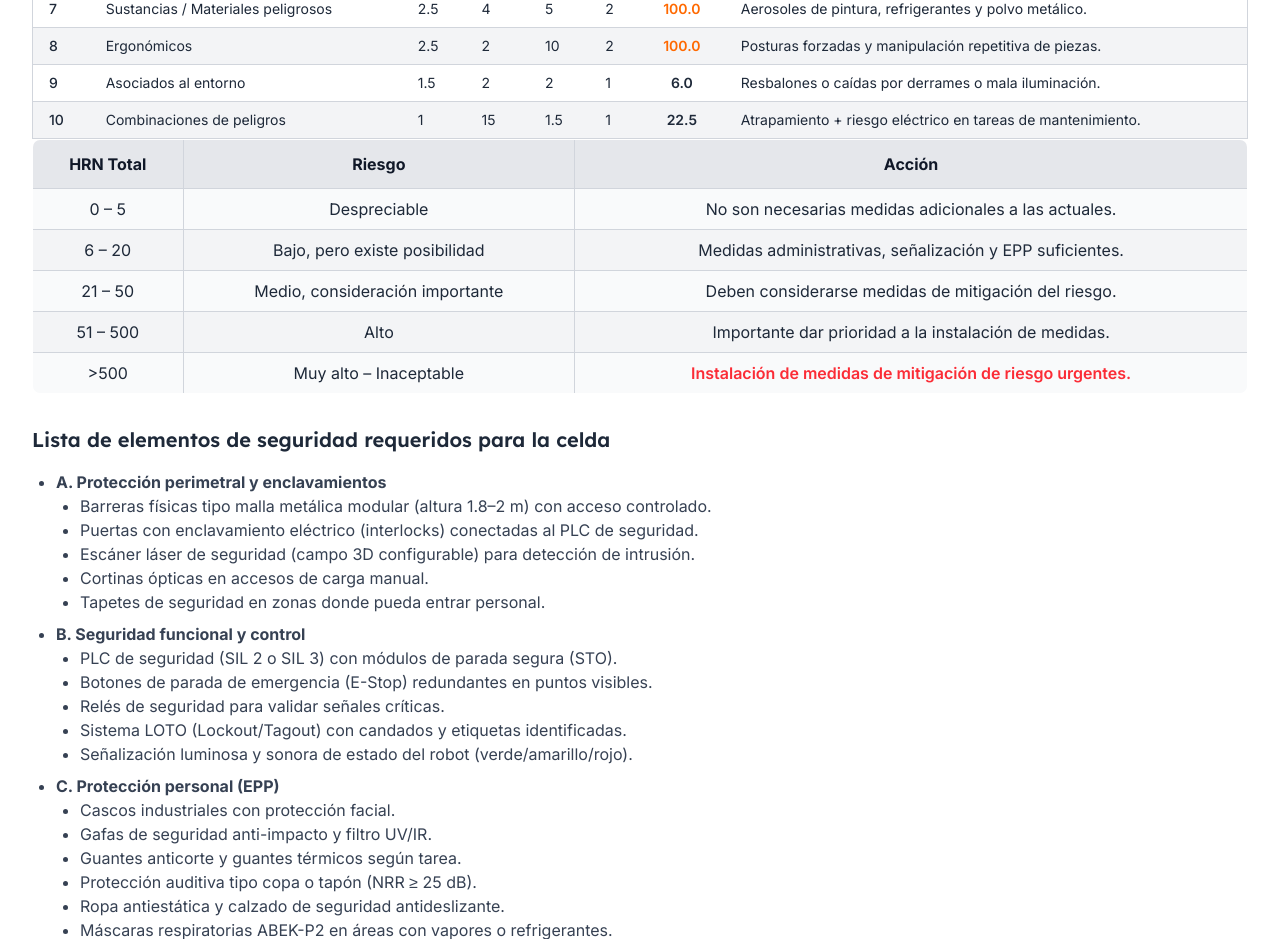
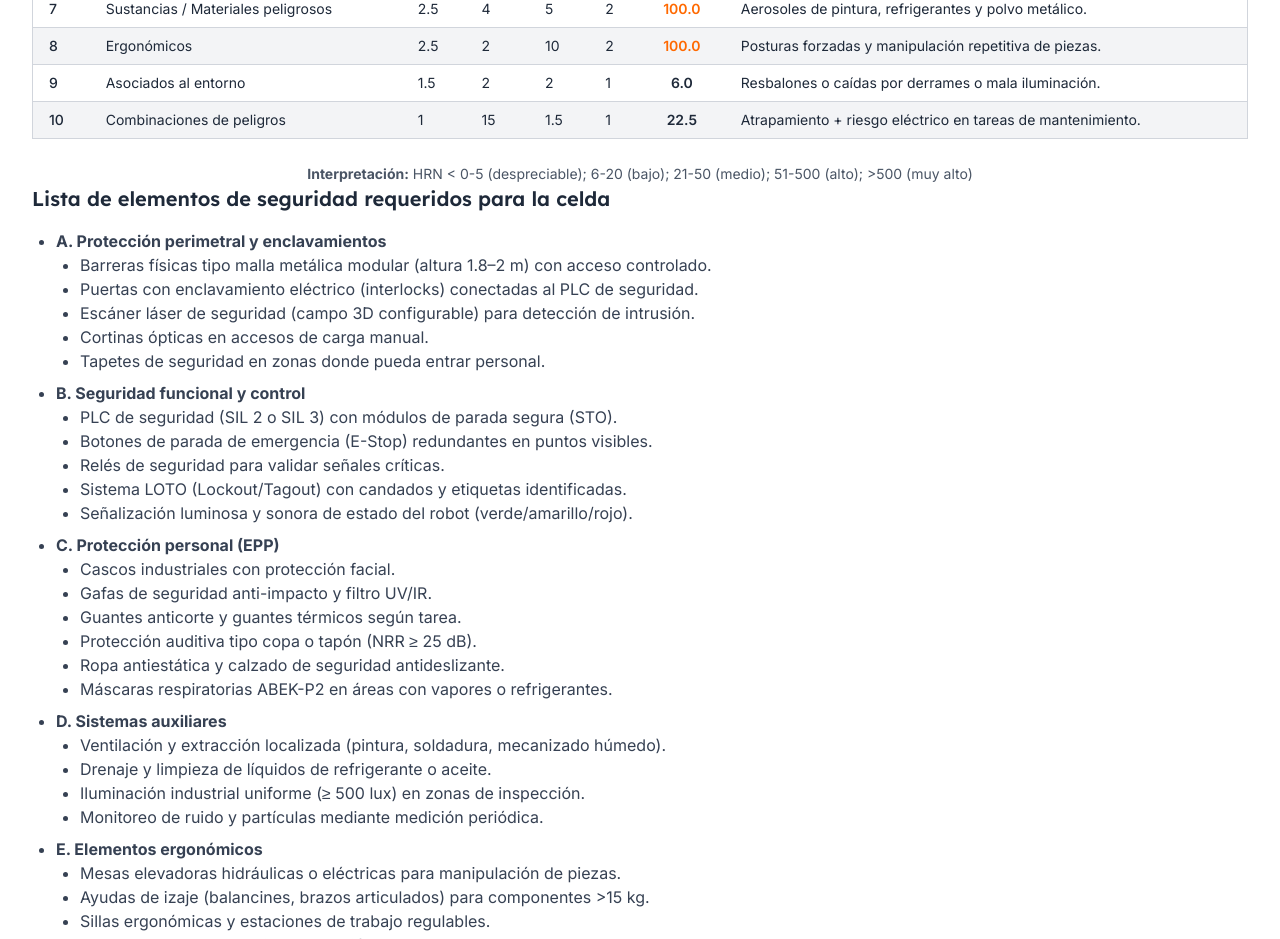
Before and after one commit to JoseAlejandroRosero/Los4Automaticos, an Astro site: page /Los4Automaticos/m5-celdas-de-manufactura-robotizadas in a window 1280 px wide. Shown: the part 5500-6439 px from the top of the page. Built offline with nearby package versions, Linux system fonts and the light colour scheme; Astro itself is replaced by a stand-in of ours.

Commit message:
Update m5-celdas-de-manufactura-robotizadas.astro

```diff
--- a/src/pages/m5-celdas-de-manufactura-robotizadas.astro
+++ b/src/pages/m5-celdas-de-manufactura-robotizadas.astro
@@ -451,45 +451,10 @@ import HeroSection from '../components/HeroSection.astro';
         </tbody>
       </table>
     </div>
+    <p class="mt-6 text-sm text-gray-600 dark:text-gray-400 text-center">
+      <strong>Interpretación:</strong> HRN &lt; 0-5 (despreciable); 6-20 (bajo); 21-50 (medio); 51-500 (alto); >500 (muy alto)
+    </p>
 
-      <table class="w-full text-center border border-gray-300 dark:border-gray-700 rounded-lg overflow-hidden mb-8">
-        <thead class="bg-gray-200 dark:bg-gray-800 text-gray-900 dark:text-gray-100">
-          <tr>
-            <th class="p-3 border border-gray-300 dark:border-gray-700">HRN Total</th>
-            <th class="p-3 border border-gray-300 dark:border-gray-700">Riesgo</th>
-            <th class="p-3 border border-gray-300 dark:border-gray-700">Acción</th>
-          </tr>
-        </thead>
-        <tbody class="text-gray-800 dark:text-gray-200">
-          <tr class="bg-gray-50 dark:bg-gray-900">
-            <td class="p-2 border border-gray-300 dark:border-gray-700">0 – 5</td>
-            <td class="p-2 border border-gray-300 dark:border-gray-700">Despreciable</td>
-            <td class="p-2 border border-gray-300 dark:border-gray-700">No son necesarias medidas adicionales a las actuales.</td>
-          </tr>
-          <tr class="bg-gray-100 dark:bg-gray-800">
-            <td class="p-2 border border-gray-300 dark:border-gray-700">6 – 20</td>
-            <td class="p-2 border border-gray-300 dark:border-gray-700">Bajo, pero existe posibilidad</td>
-            <td class="p-2 border border-gray-300 dark:border-gray-700">Medidas administrativas, señalización y EPP suficientes.</td>
-          </tr>
-          <tr class="bg-gray-50 dark:bg-gray-900">
-            <td class="p-2 border border-gray-300 dark:border-gray-700">21 – 50</td>
-            <td class="p-2 border border-gray-300 dark:border-gray-700">Medio, consideración importante</td>
-            <td class="p-2 border border-gray-300 dark:border-gray-700">Deben considerarse medidas de mitigación del riesgo.</td>
-          </tr>
-          <tr class="bg-gray-100 dark:bg-gray-800">
-            <td class="p-2 border border-gray-300 dark:border-gray-700">51 – 500</td>
-            <td class="p-2 border border-gray-300 dark:border-gray-700">Alto</td>
-            <td class="p-2 border border-gray-300 dark:border-gray-700">Importante dar prioridad a la instalación de medidas.</td>
-          </tr>
-          <tr class="bg-gray-50 dark:bg-gray-900">
-            <td class="p-2 border border-gray-300 dark:border-gray-700">&gt;500</td>
-            <td class="p-2 border border-gray-300 dark:border-gray-700">Muy alto – Inaceptable</td>
-            <td class="p-2 border border-gray-300 dark:border-gray-700 text-red-500 font-semibold">
-              Instalación de medidas de mitigación de riesgo urgentes.
-            </td>
-          </tr>
-        </tbody>
-      </table>
 
       <h3 class="text-xl font-semibold mb-4 text-gray-800 dark:text-gray-100">Lista de elementos de seguridad requeridos para la celda</h3>
 
```
